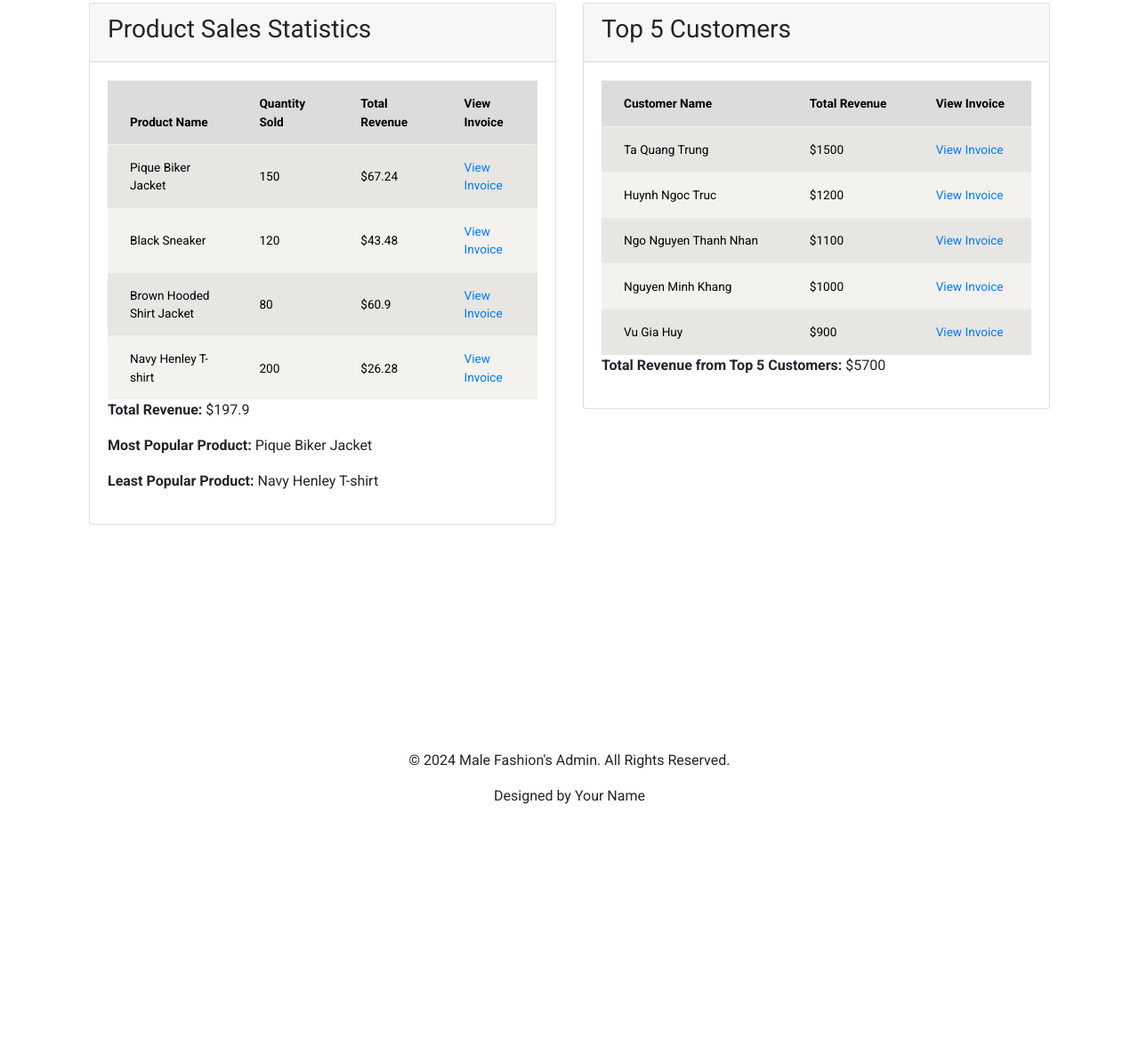
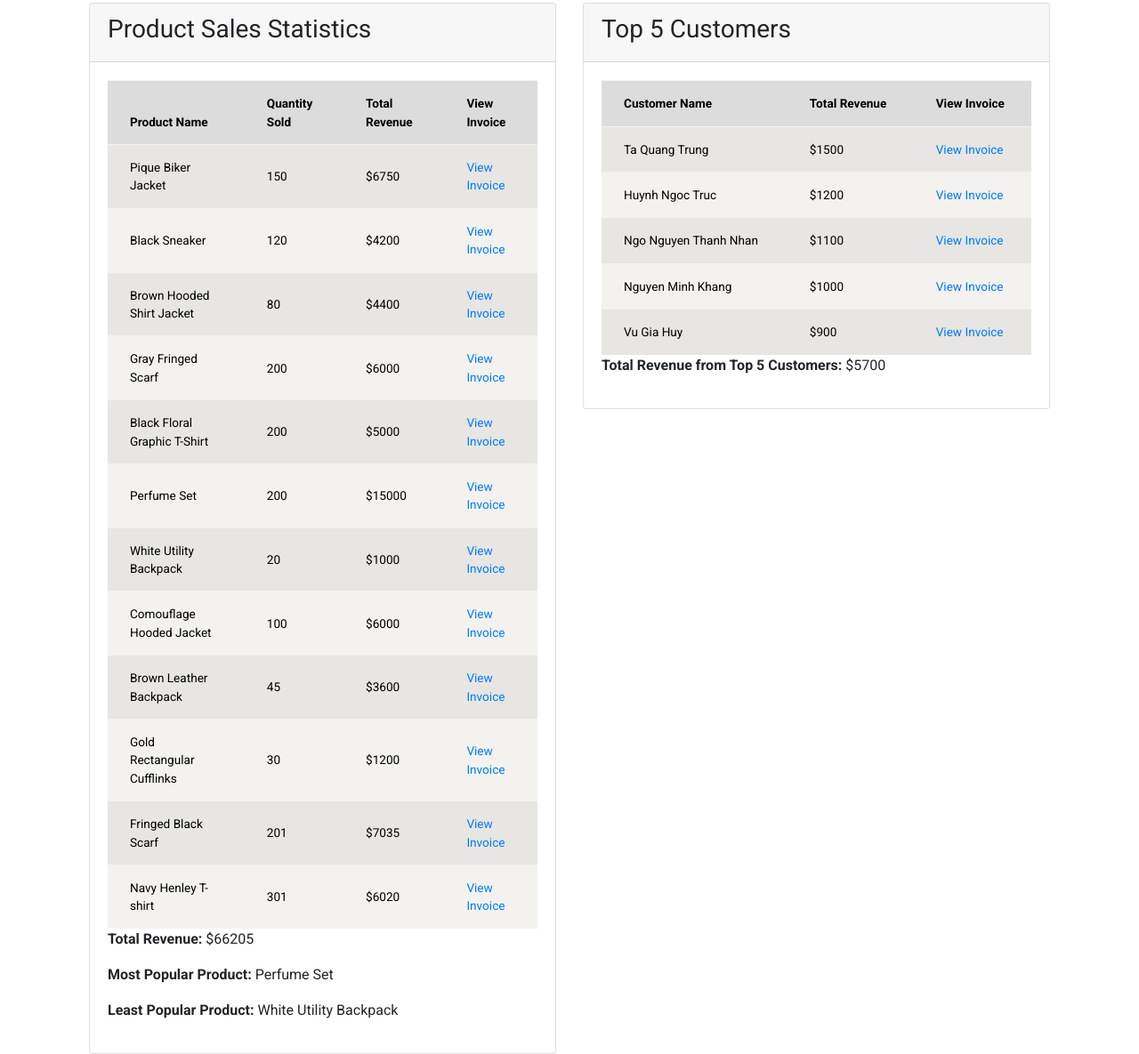
Before and after one commit to TysonNgo25/ShopQuanAo, a plain HTML site: page Admin/html/Dashboard.html in a window 1280 px wide. Shown: the part 389-1574 px from the top of the page at 89% size. Before the commit the page ends 1336 px from the top, so only its background shows below. Drawn offline with nearby package versions, Linux system fonts and the light colour scheme.

Commit message:
update them san pham vao dashboard

```diff
--- a/Admin/html/Dashboard.html
+++ b/Admin/html/Dashboard.html
@@ -189,15 +189,90 @@
       <script>
         // Giữ nguyên dữ liệu mẫu hiện tại
         const productData = [
-          { name: "Pique Biker Jacket", quantity: 150, revenue: 67.24, id: 1 },
-          { name: "Black Sneaker", quantity: 120, revenue: 43.48, id: 2 },
+          {
+            name: "Pique Biker Jacket",
+            quantity: 150,
+            price: 45.0,
+            id: 1,
+            revenue: 45.0 * 150,
+          },
+          {
+            name: "Black Sneaker",
+            quantity: 120,
+            price: 35.0,
+            id: 2,
+            revenue: 35.0 * 120,
+          },
           {
             name: "Brown Hooded Shirt Jacket",
             quantity: 80,
-            revenue: 60.9,
+            price: 55.0,
             id: 3,
+            revenue: 55.0 * 80,
           },
-          { name: "Navy Henley T-shirt", quantity: 200, revenue: 26.28, id: 4 },
+          {
+            name: "Gray Fringed Scarf",
+            quantity: 200,
+            price: 30.0,
+            id: 4,
+            revenue: 30.0 * 200,
+          },
+          {
+            name: "Black Floral Graphic T-Shirt",
+            quantity: 200,
+            price: 25.0,
+            id: 5,
+            revenue: 25.0 * 200,
+          },
+          {
+            name: "Perfume Set",
+            quantity: 200,
+            price: 75.0,
+            id: 6,
+            revenue: 75.0 * 200,
+          },
+          {
+            name: "White Utility Backpack",
+            quantity: 20,
+            price: 50.0,
+            id: 7,
+            revenue: 50.0 * 20,
+          },
+          {
+            name: "Comouflage Hooded Jacket",
+            quantity: 100,
+            price: 60.0,
+            id: 8,
+            revenue: 60.0 * 100,
+          },
+          {
+            name: "Brown Leather Backpack",
+            quantity: 45,
+            price: 80.0,
+            id: 9,
+            revenue: 80.0 * 45,
+          },
+          {
+            name: "Gold Rectangular Cufflinks",
+            quantity: 30,
+            price: 40.0,
+            id: 10,
+            revenue: 40.0 * 30,
+          },
+          {
+            name: "Fringed Black Scarf",
+            quantity: 201,
+            price: 35.0,
+            id: 11,
+            revenue: 35.0 * 201,
+          },
+          {
+            name: "Navy Henley T-shirt",
+            quantity: 301,
+            price: 20.0,
+            id: 12,
+            revenue: 20.0 * 301,
+          },
         ];
 
         const customerData = [
```
